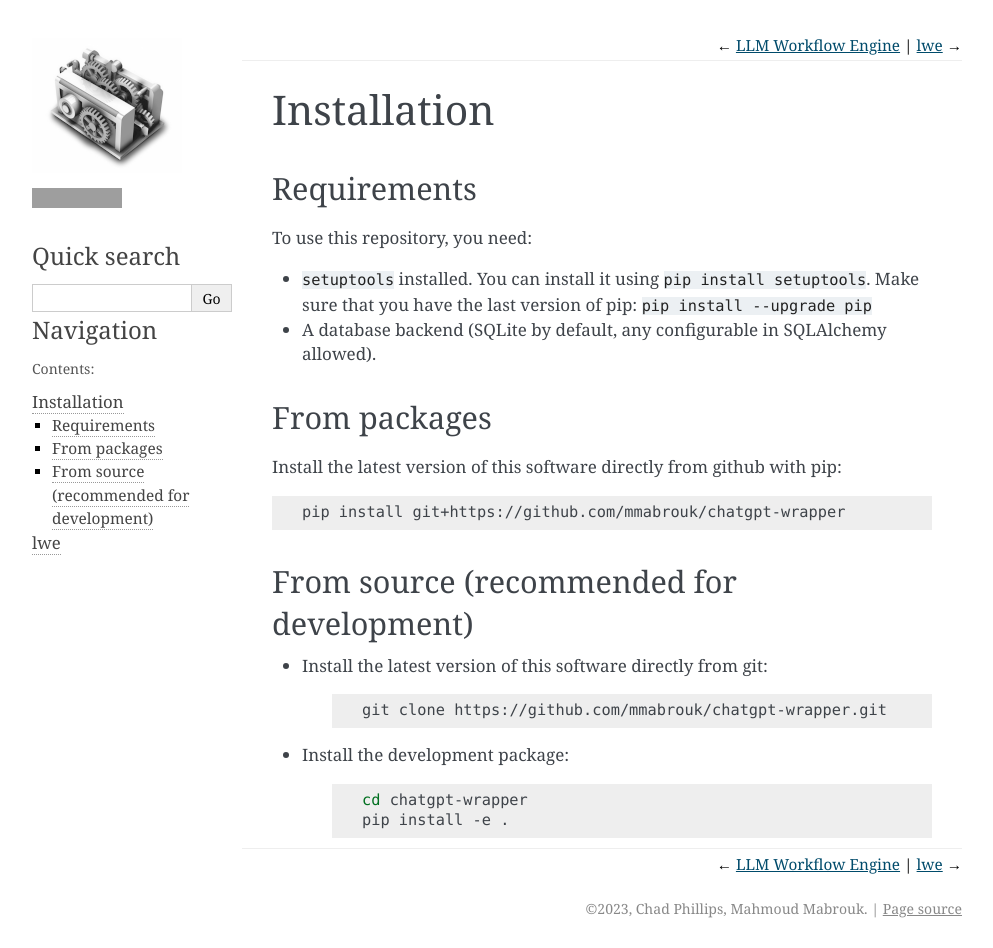
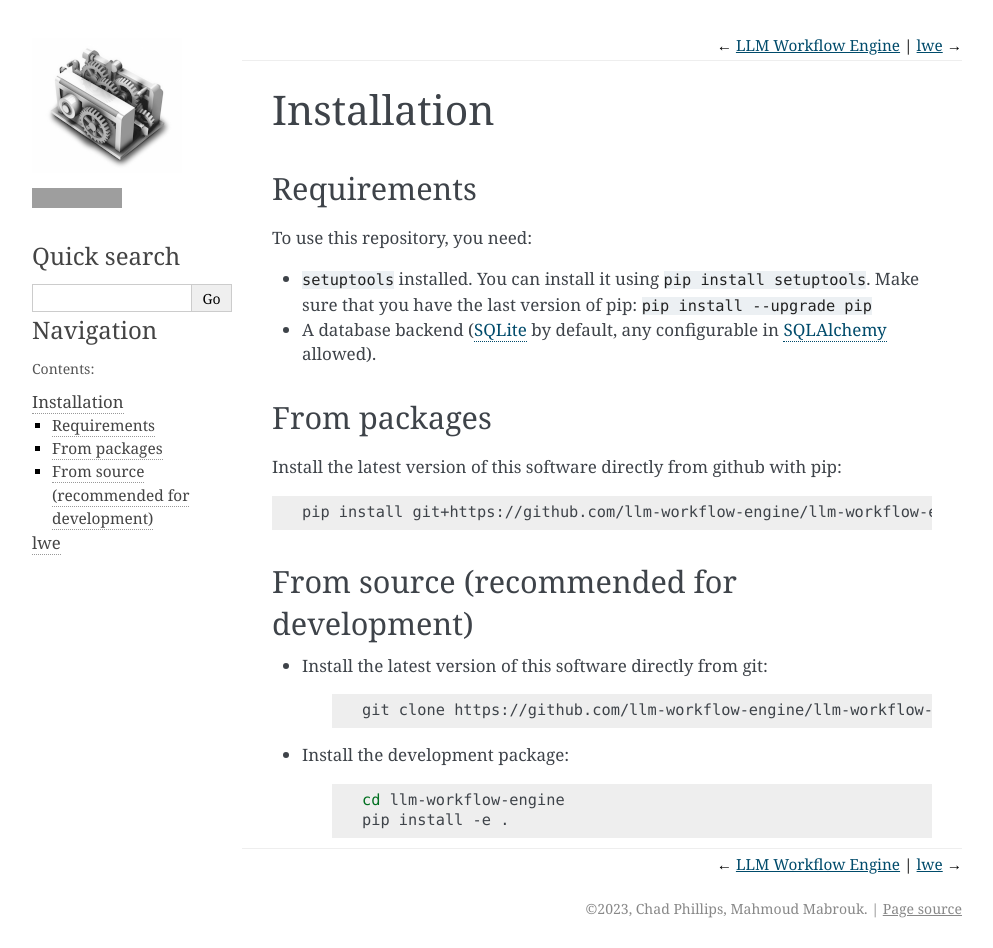
Before and after one commit to llm-workflow-engine/llm-workflow-engine, a Sphinx documentation site: the page built from docs/installation.rst, in a window 1280 px wide and 948 px high. Shown: the whole window, without its empty margins (148-1141 px from the left). Built offline with Sphinx 7.4.7, drawn with Linux system fonts in a browser that asks for light colours; grey boxes are pictures that could not be loaded.

Commit message:
tweak installation instructions

```diff
--- a/docs/installation.rst
+++ b/docs/installation.rst
@@ -1,4 +1,3 @@
-
 ===============================================
 Installation
 ===============================================
@@ -10,7 +9,7 @@
 To use this repository, you need:
 
 * ``setuptools`` installed. You can install it using ``pip install setuptools``. Make sure that you have the last version of pip: ``pip install --upgrade pip``
-* A database backend (SQLite by default, any configurable in SQLAlchemy allowed).
+* A database backend (`SQLite <https://www.sqlite.org/>`_ by default, any configurable in `SQLAlchemy <https://www.sqlalchemy.org/>`_ allowed).
 
 -----------------------------------------------
 From packages
@@ -20,7 +19,7 @@
 
 .. code-block:: bash
 
-   pip install git+https://github.com/mmabrouk/chatgpt-wrapper
+   pip install git+https://github.com/llm-workflow-engine/llm-workflow-engine
 
 -----------------------------------------------
 From source (recommended for development)
@@ -29,9 +28,9 @@
 * Install the latest version of this software directly from git:
    .. code-block:: bash
 
-      git clone https://github.com/mmabrouk/chatgpt-wrapper.git
+      git clone https://github.com/llm-workflow-engine/llm-workflow-engine.git
 * Install the development package:
    .. code-block:: bash
 
-      cd chatgpt-wrapper
+      cd llm-workflow-engine
       pip install -e .
```
